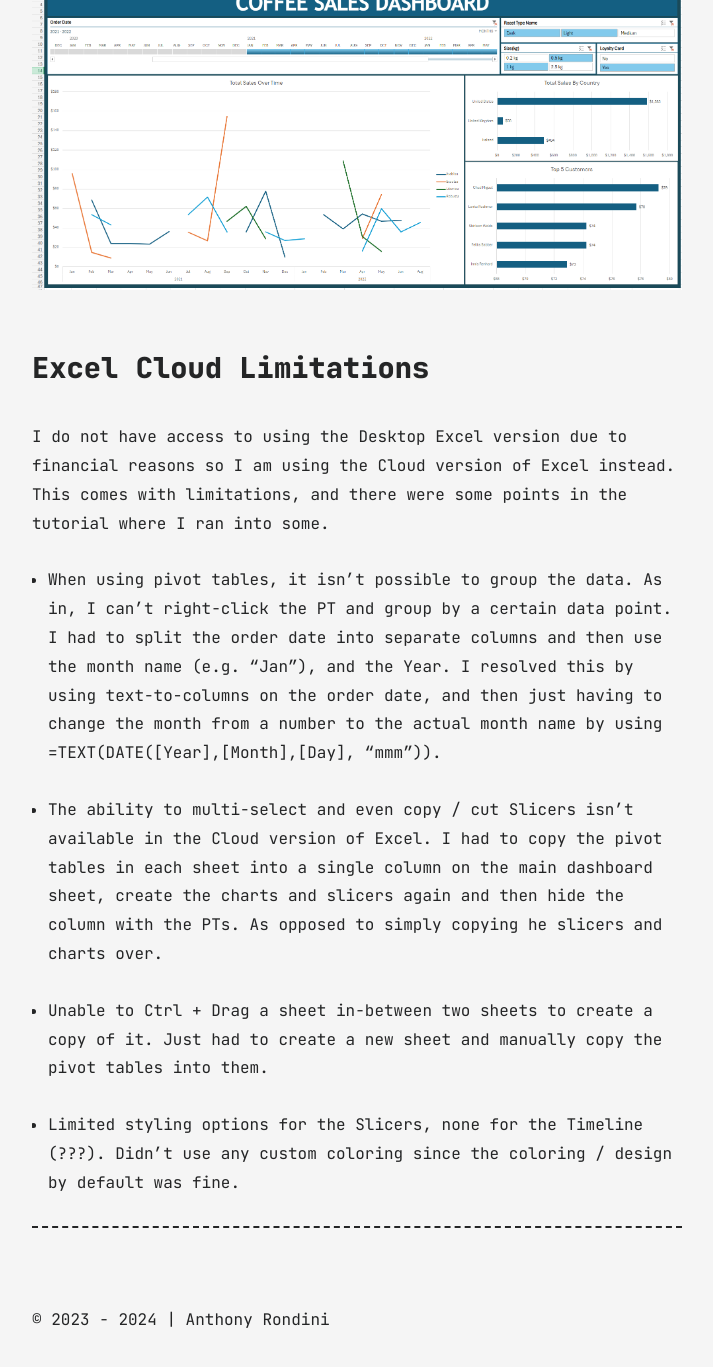
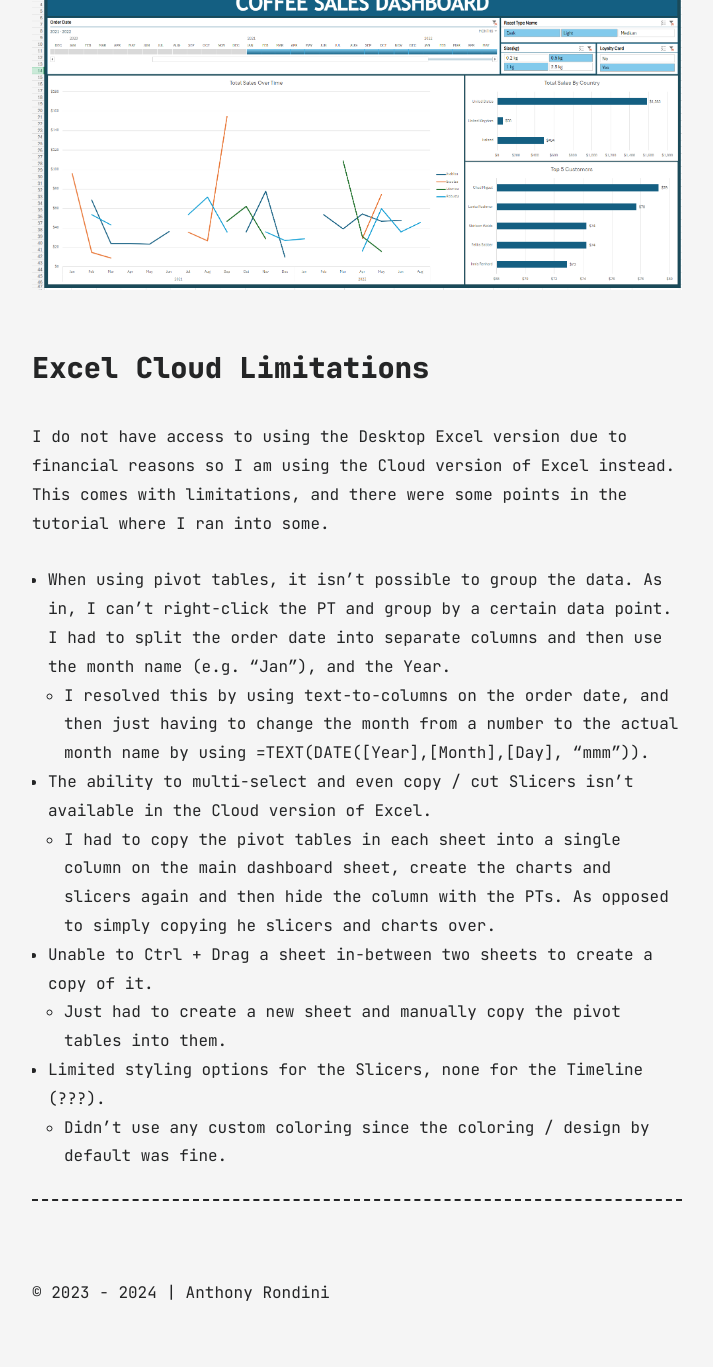
Before and after one commit to ouchmode/Portfolio, a Jekyll site: the page built from all_collections/_posts/2024-11-28-coffee-sales-dashboard.md, in a window 1280 px wide and 1400 px high, scrolled down 1233 px. Shown: the top 1367 px of the window, without its empty margins (283-996 px from the left). Built offline with Jekyll 4.4.1, drawn with Linux system fonts in a browser that asks for light colours.

```diff
--- a/all_collections/_posts/2024-11-28-coffee-sales-dashboard.md
+++ b/all_collections/_posts/2024-11-28-coffee-sales-dashboard.md
@@ -23,15 +23,15 @@ Project led by Mo Chen on YouTube: See [here](https://www.youtube.com/watch?v=m1
 ## **Excel Cloud Limitations**
 I do not have access to using the Desktop Excel version due to financial reasons so I am using the Cloud version of Excel instead. This comes with limitations, and there were some points in the tutorial where I ran into some.
 - When using pivot tables, it isn't possible to group the data. As in, I can't right-click the PT and group by a certain data point. I had to split the order date into separate columns and then use the month name (e.g. "Jan"), and the Year.
-   I resolved this by using text-to-columns on the order date, and then just having to change the month from a number to the actual month name by using =TEXT(DATE([Year],[Month],[Day], "mmm")).
+  - I resolved this by using text-to-columns on the order date, and then just having to change the month from a number to the actual month name by using =TEXT(DATE([Year],[Month],[Day], "mmm")).
 
 - The ability to multi-select and even copy / cut Slicers isn't available in the Cloud version of Excel.
-   I had to copy the pivot tables in each sheet into a single column on the main dashboard sheet, create the charts and slicers again and then hide the column with the PTs. As opposed to simply copying he slicers and charts over.
+  - I had to copy the pivot tables in each sheet into a single column on the main dashboard sheet, create the charts and slicers again and then hide the column with the PTs. As opposed to simply copying he slicers and charts over.
 
 - Unable to Ctrl + Drag a sheet in-between two sheets to create a copy of it.
-   Just had to create a new sheet and manually copy the pivot tables into them.
+  - Just had to create a new sheet and manually copy the pivot tables into them.
 
 - Limited styling options for the Slicers, none for the Timeline (???).
-   Didn't use any custom coloring since the coloring / design by default was fine.
+  - Didn't use any custom coloring since the coloring / design by default was fine.
 
 ---
```
